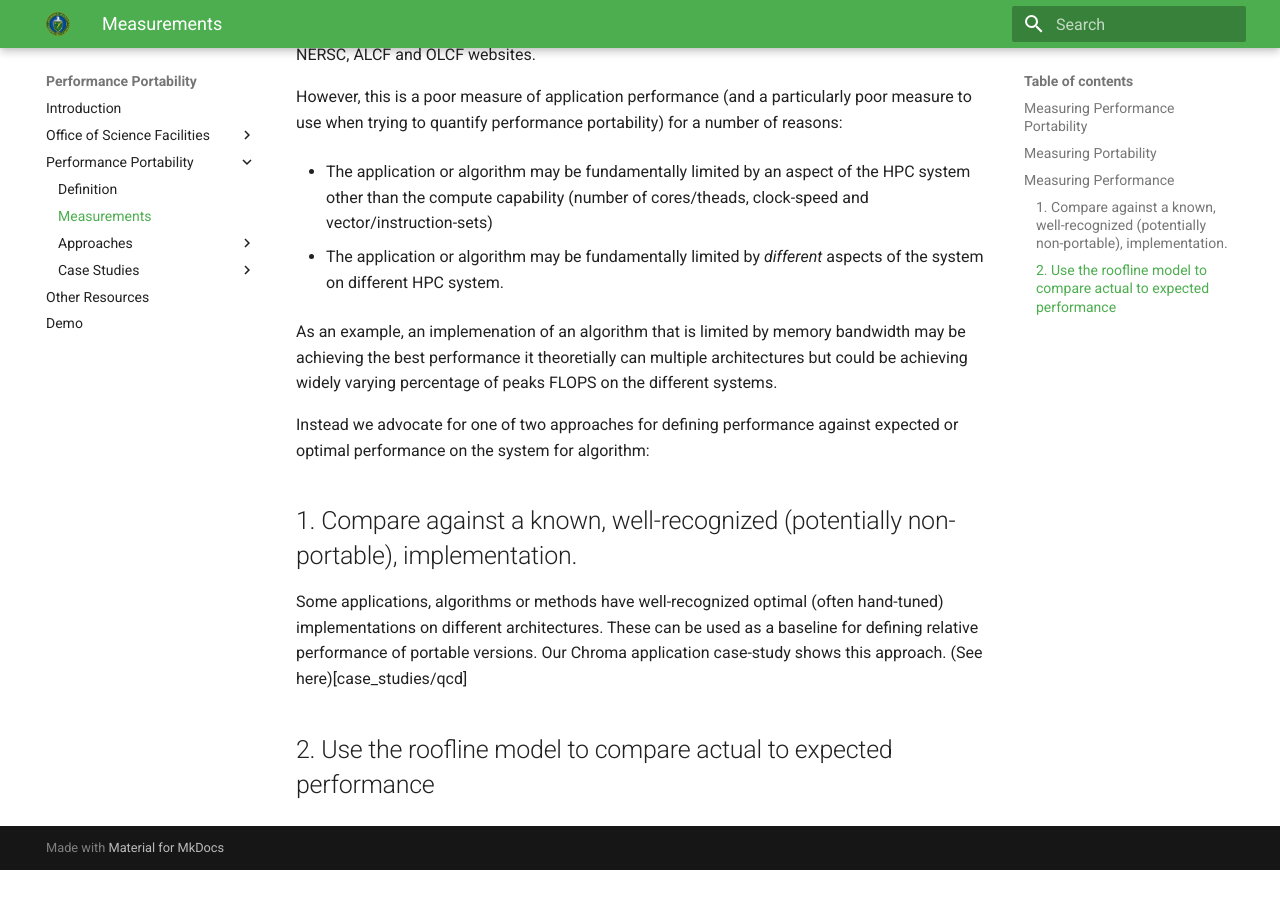
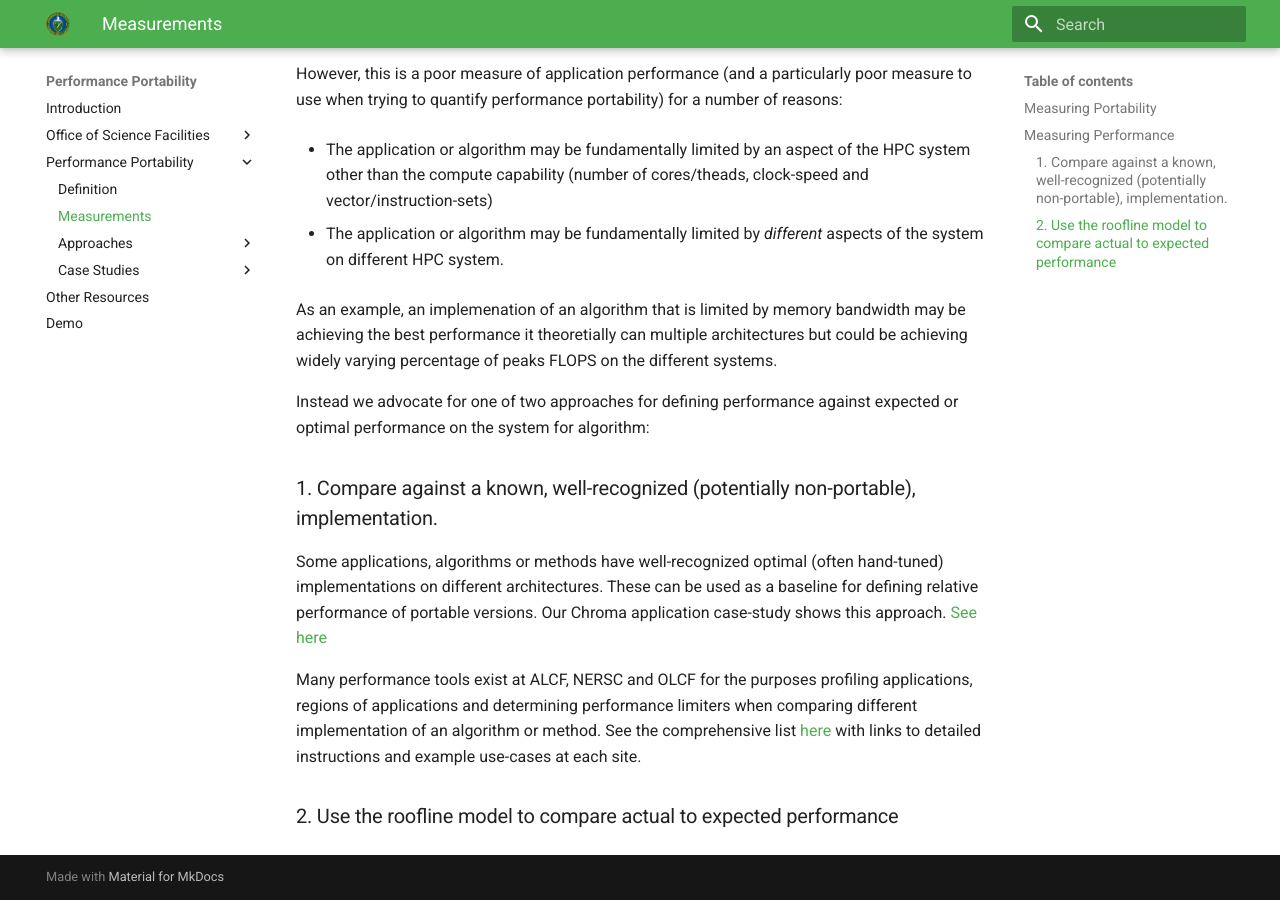
Before and after one commit to jrdeslippe/perfportsite, an MkDocs documentation site: the page built from docs/perfport/measurements.md, in a window 1280 px wide and 900 px high, scrolled down 988 px. Built offline with MkDocs 1.6.1 and Material for MkDocs 9.7.7, drawn with Linux system fonts in a browser that asks for light colours; old or Windows-style settings are respelled for this version of MkDocs; before the commit the page ends 1858 px from its top, so only the background shows below that.

Commit message:
More text to measurements page

```diff
--- a/docs/perfport/measurements.md
+++ b/docs/perfport/measurements.md
@@ -1,9 +1,9 @@
-## Measuring Performance Portability
+# Measuring Performance Portability
 
 As discussed in the previous section, performance portability can be an elusive topic to quantify
 and different engineers often provide different definitions or measurement techniques.
 
-# Measuring Portability
+## Measuring Portability
 
 Measuring 'portability' itself is somewhat more well defined. One can, in principle, measure the
 total lines of code used in common across different architectures vs. the amount of code intended
@@ -15,7 +15,7 @@ One subtlety that this approach hides is that it is possible that shared source-
 or, in some cases, even two sets of separate source-code intended for multiple architectures. We ignore this case for now, assuming that using a portable
 approach to express an algorithm doesn't signficant change the amount of code required.
 
-# Measuring Performance
+## Measuring Performance
 
 'Performance', even on a single architecture, is a bit less simple to define and measure. In
 practice, scientists generally care about the quality and quantity of scientific output they
@@ -43,9 +43,13 @@ architectures but could be achieving widely varying percentage of peaks FLOPS on
 
 Instead we advocate for one of two approaches for defining performance against expected or optimal performance on the system for algorithm:
 
-## 1. Compare against a known, well-recognized (potentially non-portable), implementation.
+### 1. Compare against a known, well-recognized (potentially non-portable), implementation.
 
 Some applications, algorithms or methods have well-recognized optimal (often hand-tuned) implementations on different architectures. These can be used as a
-baseline for defining relative performance of portable versions. Our Chroma application case-study shows this approach. (See here)[case_studies/qcd]
+baseline for defining relative performance of portable versions. Our Chroma application case-study shows this approach. [See here](case_studies/qcd.md)
 
-## 2. Use the roofline model to compare actual to expected performance
+Many performance tools exist at ALCF, NERSC and OLCF for the purposes profiling applications, regions of applications and determining performance limiters
+when comparing different implementation of an algorithm or method. See the comprehensive list [here](facilities/tools.md) with links to detailed
+instructions and example use-cases at each site.
+
+### 2. Use the roofline model to compare actual to expected performance
```
